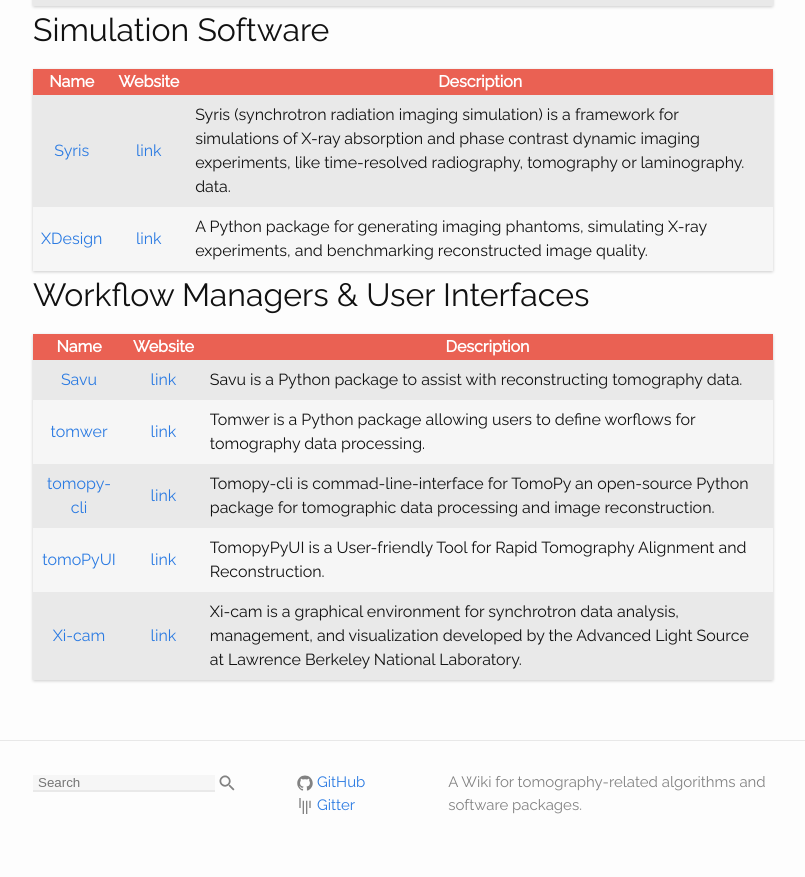
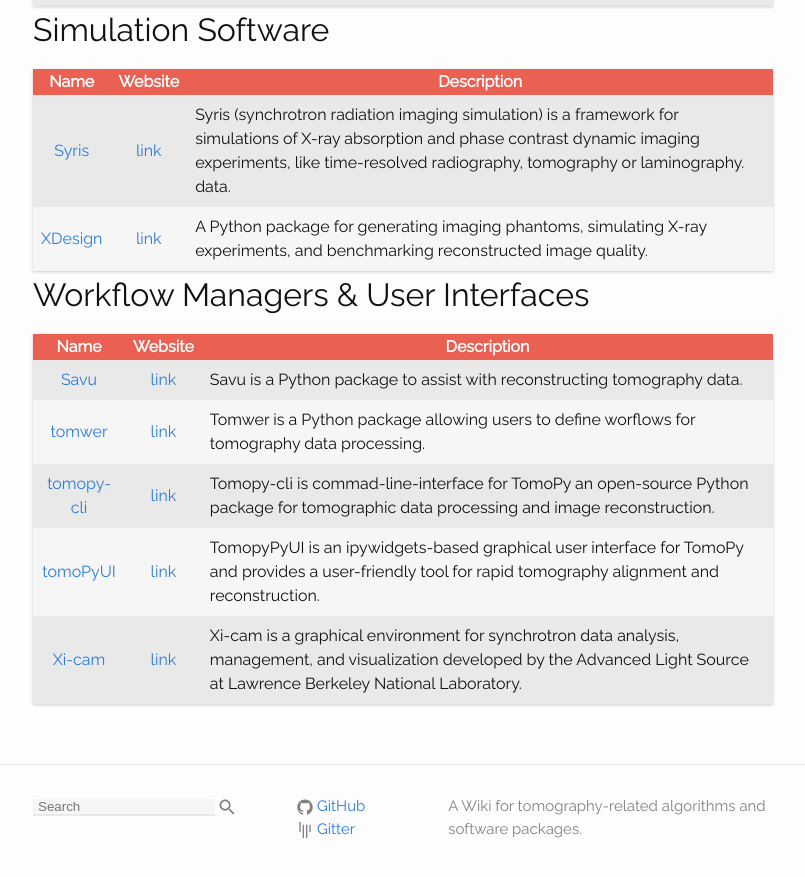
Before and after one commit to tomopedia/tomopedia.github.io, a Jekyll site: the page built from main_pages/40_software.md, in a window 1280 px wide and 900 px high, scrolled down 1494 px. Shown: the top 877 px of the window, without its empty margins (237-1042 px from the left). Built offline with Jekyll 4.4.1, drawn with Linux system fonts in a browser that asks for light colours.

Commit message:
updated description to tomoPyUI

```diff
--- a/main_pages/40_software.md
+++ b/main_pages/40_software.md
@@ -54,5 +54,5 @@ the Tomopedia link, or visit the package's website.
 |  [Savu](/software/savu/)                  | [link](https://savu.readthedocs.io)                   | Savu is a Python package to assist with reconstructing tomography data.                                                                                                                               |
 |  [tomwer](/software/tomwer/)              | [link](https://gitlab.esrf.fr/tomotools/tomwer)       | Tomwer is a Python package allowing users to define worflows for tomography data processing.                                                                                                          |
 |  [tomopy-cli](/software/tomopycli/)       | [link](https://tomopycli.readthedocs.io/)             | Tomopy-cli is commad-line-interface for TomoPy an open-source Python package for tomographic data processing and image reconstruction.                                                                |
-|  [tomoPyUI](/software/tomopyui/)          | [link](https://tomopyui.readthedocs.io/en/latest/)    | TomopyPyUI is a User-friendly Tool for Rapid Tomography Alignment and Reconstruction.                                                                                                                 |
+|  [tomoPyUI](/software/tomopyui/)          | [link](https://tomopyui.readthedocs.io/en/latest/)    | TomopyPyUI is an ipywidgets-based graphical user interface for TomoPy and provides a user-friendly tool for rapid tomography alignment and reconstruction.                                            |
 |  [Xi-cam](/software/xi-cam/)              | [link](https://github.com/ronpandolfi/Xi-cam)         | Xi-cam is a graphical environment for synchrotron data analysis, management, and visualization developed by the Advanced Light Source at Lawrence Berkeley National Laboratory.                       |
```
